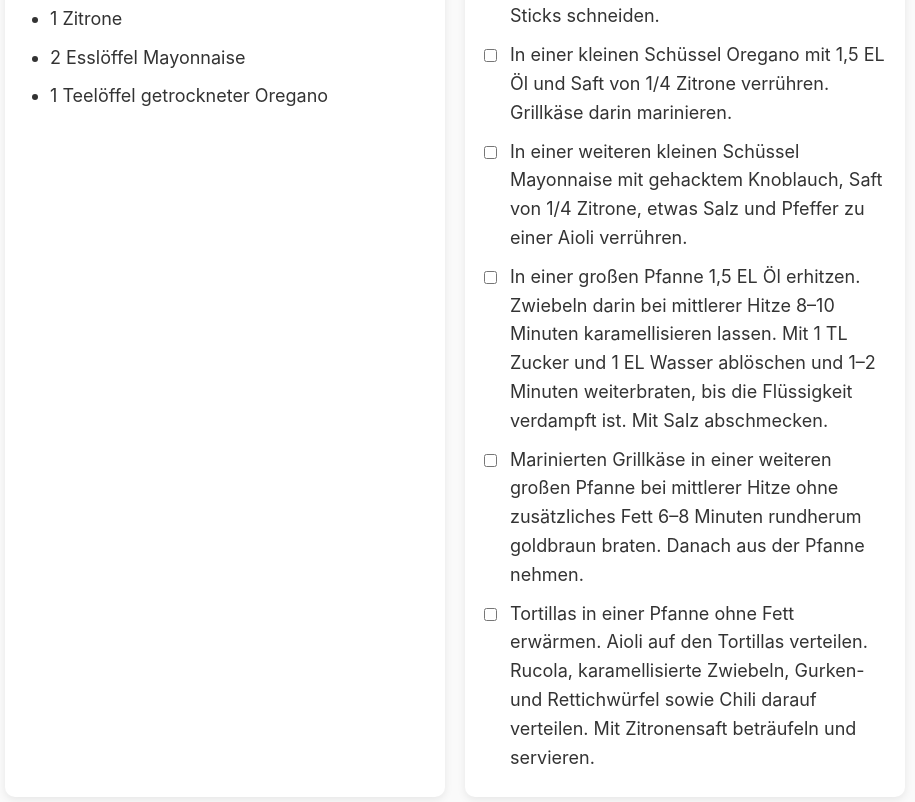
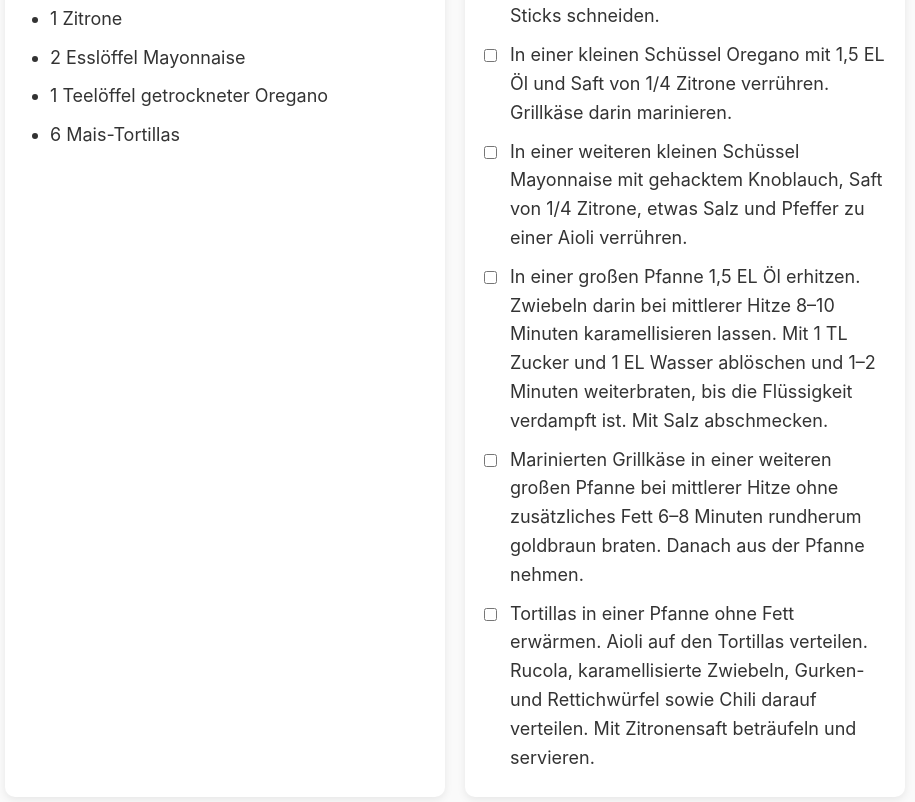
Before and after one commit to RichardTsc/Rezepte, a plain HTML site: page public/details/Internationales/Feurige Grillkäse Tacos.html in a window 1280 px wide. Shown: the part 954-1756 px from the top of the page, without its empty margins (185-1100 px from the left). Drawn offline with Linux system fonts and the light colour scheme; a script that the page names is missing.

Commit message:
Automatic site update: 2025-04-10 14:46:54

```diff
--- a/public/details/Internationales/Feurige Grillkäse Tacos.html
+++ b/public/details/Internationales/Feurige Grillkäse Tacos.html
@@ -43,6 +43,7 @@ Wassermelonenrettich</li>
 Mayonnaise</li>
                                             <li>1 Teelöffel getrockneter
 Oregano</li>
+                                            <li>6 Mais-Tortillas</li>
                                     </ul>
             </div>
 
```
